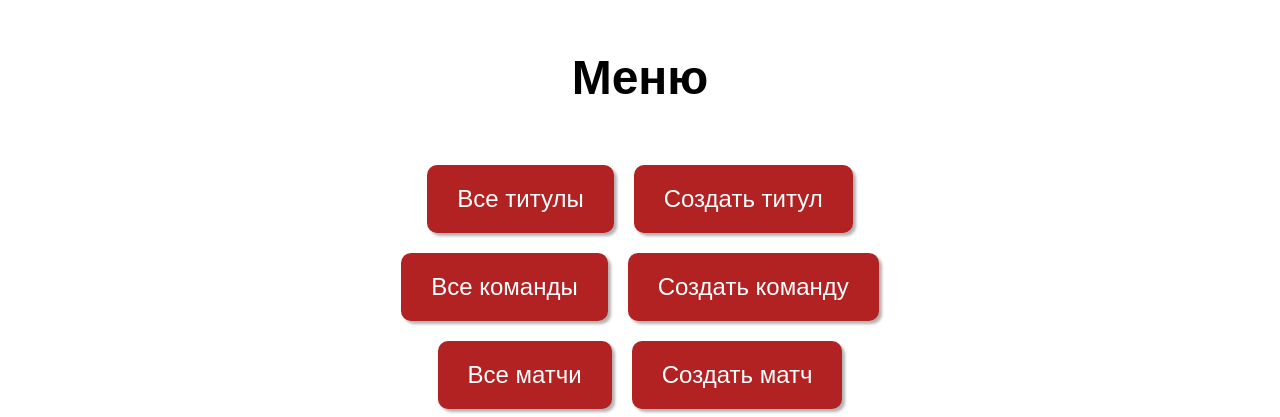
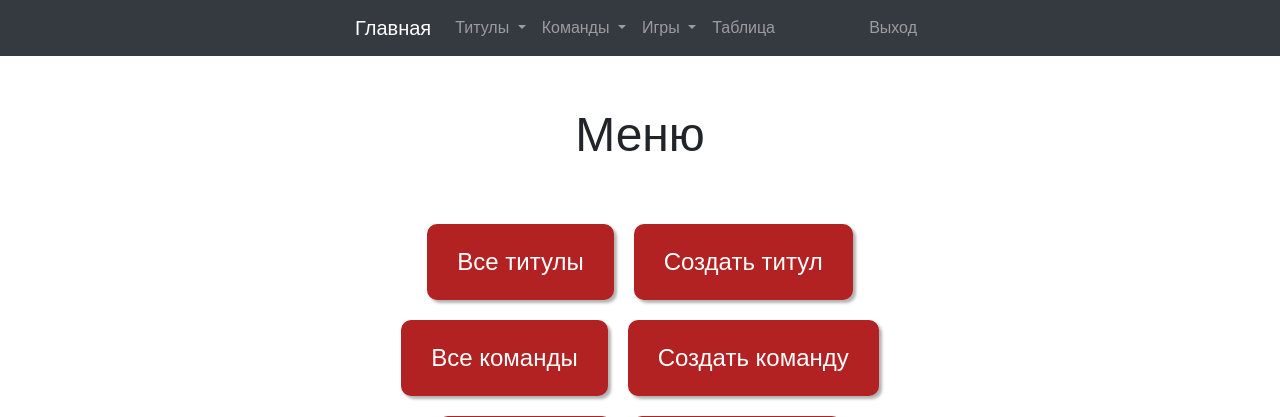
Before and after one commit to gmoroz/lab1, a Django app: page / in a window 1280 px wide. Shown: the top 417 px of the page. Run offline with Django 4.2, Linux system fonts and the light colour scheme; the visitor is signed in with stand-in values (Sample User, id 1); parts of the project's set-up code (start-up, migrations or seed data) failed here and were passed over; some libraries are stand-ins or nearby versions.

Commit message:
Refactor main.html to inherit from base.html
Previously, main.html was a standalone page, but now it extends the base.html template.
This change was made to ensure consistency across all pages and to simplify future updates.
The content of the page remains the same, but it now includes the header, and other elements defined in the base template.

```diff
--- a/templates/main.html
+++ b/templates/main.html
@@ -1,23 +1,16 @@
-{% load static %}
-<!DOCTYPE html>
-<html>
-  <head>
-    <meta charset="UTF-8" />
-    <title>Меню</title>
-    <link rel="stylesheet" type="text/css" href="{% static 'css/main.css' %}" />
-  </head>
-  <body>
-    <div class="container">
-      <h1>Меню</h1>
-      <div class="buttons">
-        <a href="/titles/" class="title-btn">Все титулы</a>
-        <a href="/titles/create/" class="title-btn">Создать титул</a>
-        <a href="/teams/" class="team-btn">Все команды</a>
-        <a href="/teams/create/" class="team-btn">Создать команду</a>
-        <a href="/games/" class="game-btn">Все матчи</a>
-        <a href="/games/create/" class="game-btn">Создать матч</a>
-        <a href="/table/" class="table-btn">Турнирная таблица</a>
-      </div>
-    </div>
-  </body>
-</html>
+{% extends 'base.html' %} {% load static %} {% block title %}Меню{% endblock %}
+{% block styles %}{{ block.super }}
+<link rel="stylesheet" type="text/css" href="{% static 'css/main.css' %}" />
+{% endblock %} {% block content %}
+
+<h1>Меню</h1>
+<div class="buttons">
+  <a href="{% url 'titles-list' %}" class="title-btn">Все титулы</a>
+  <a href="{% url 'titles-create' %}" class="title-btn">Создать титул</a>
+  <a href="{% url 'teams-list' %}" class="team-btn">Все команды</a>
+  <a href="{% url 'teams-create' %}" class="team-btn">Создать команду</a>
+  <a href="{% url 'games-list' %}" class="game-btn">Все матчи</a>
+  <a href="{% url 'game-create' %}" class="game-btn">Создать матч</a>
+  <a href="{% url 'table' %}" class="table-btn">Турнирная таблица</a>
+</div>
+{% endblock %} {% block scripts %}{{ block.super }} {% endblock %}
```
